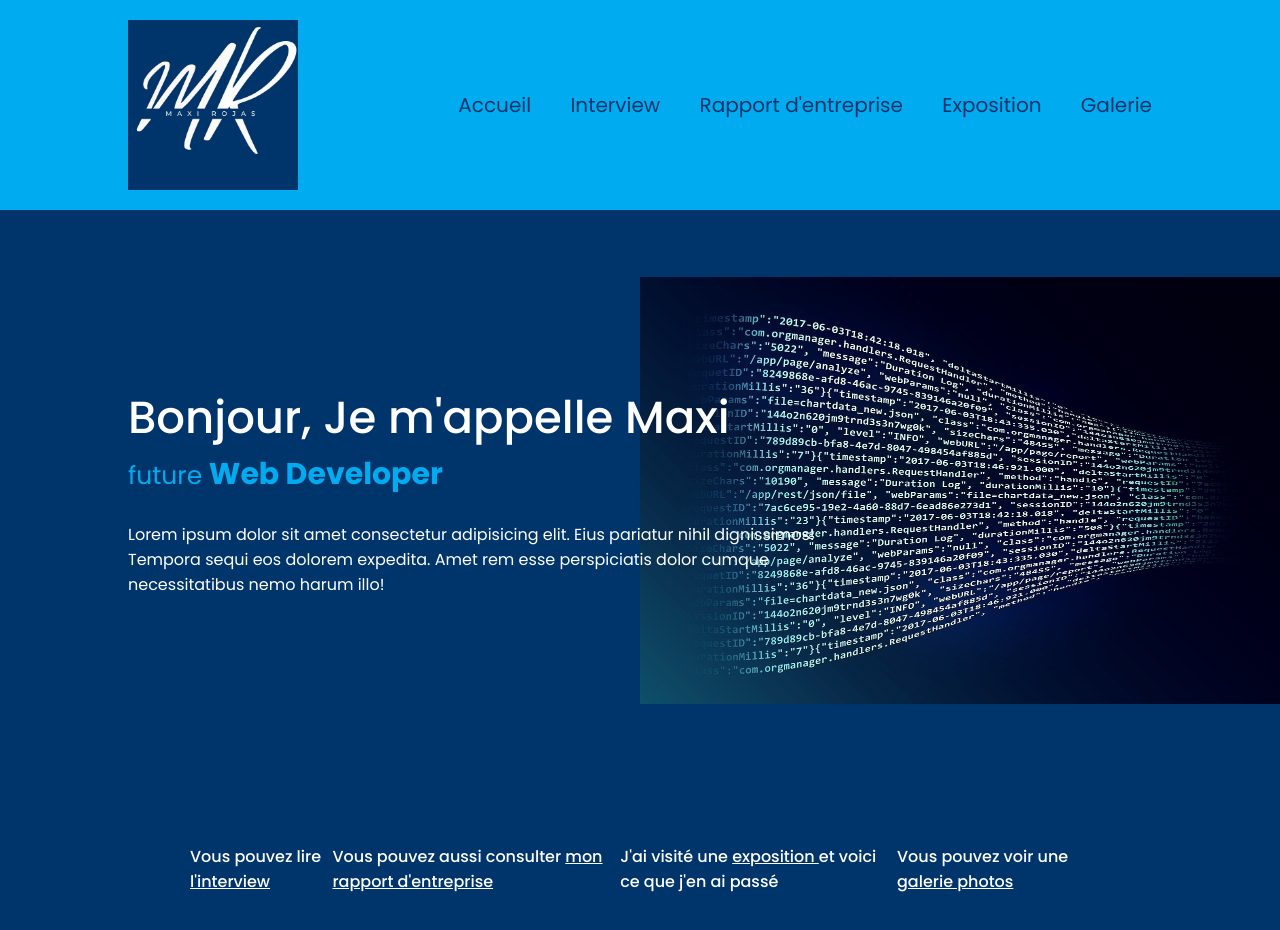
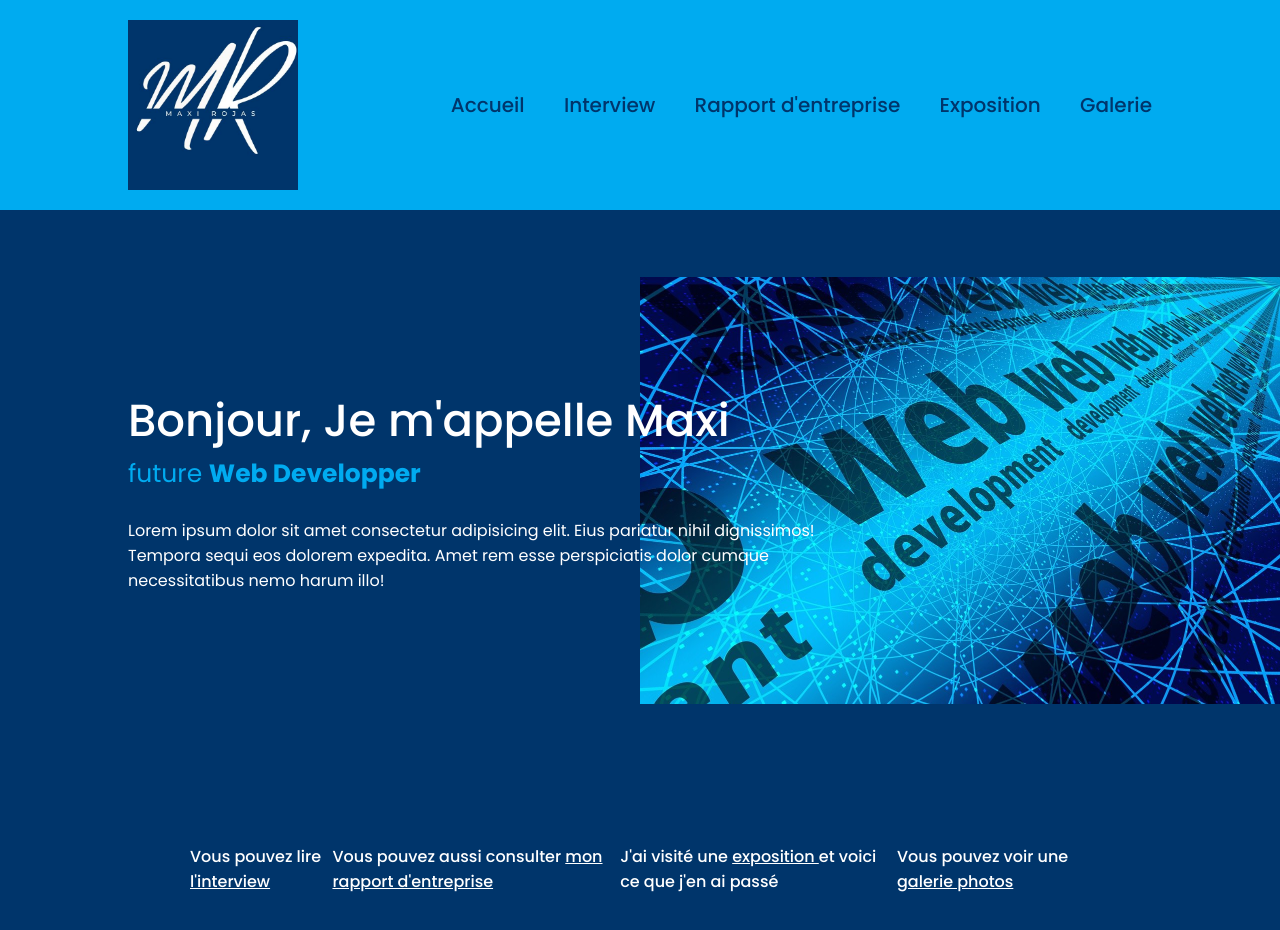
Before and after one commit to armaxro/siteprefo, a plain HTML site: page index.html in a window 1280 px wide. Drawn offline with Linux system fonts and the light colour scheme.

Commit message:
new picture

```diff
--- a/css/style.css
+++ b/css/style.css
@@ -30,11 +30,11 @@ body {
 
 .barre a {
     font-size: 20px;
+    font-weight: 500;
     color: #00356B;
     text-decoration: none;
     margin-left: 35px;
     transition: 0.3s;
-
 }
 
 .barre a:hover {
@@ -46,7 +46,7 @@ body {
     display: flex;
     align-items: center;
     padding: 0 10%;
-    background-image: url(../images/analytics-3088958_1280.jpg);
+    background-image: url(../images/web-6916253_1280.jpg);
     background-position: right;
     background-repeat: no-repeat;
     background-size: 50%;
@@ -66,9 +66,6 @@ body {
     font-size: 25px;
     font-weight: 400;
     color: #00abf0;
-}
-.webdev {
-    font-size: 30px;
 }
 .accueil-content p {
     font-size: 16px;
--- a/index.html
+++ b/index.html
@@ -23,7 +23,7 @@
             <section class="Accueil">
                 <div class="accueil-content">
                     <h1>Bonjour, Je m'appelle Maxi</h1>
-                        <h3>future <strong class="webdev">Web Developer</strong></h3><br>
+                        <h3>future <strong>Web Developper</strong></h3><br>
                         <p>Lorem ipsum dolor sit amet consectetur adipisicing elit. Eius pariatur nihil dignissimos! Tempora sequi
                     eos dolorem expedita. Amet rem esse perspiciatis dolor cumque necessitatibus nemo harum illo!</p>
                 </div>
```
Also changed, not shown: images/analytics-3088958_1280 II.jpg (added), images/computer-4796017_1280.jpg (added), images/web-6916253_1280.jpg (added).
